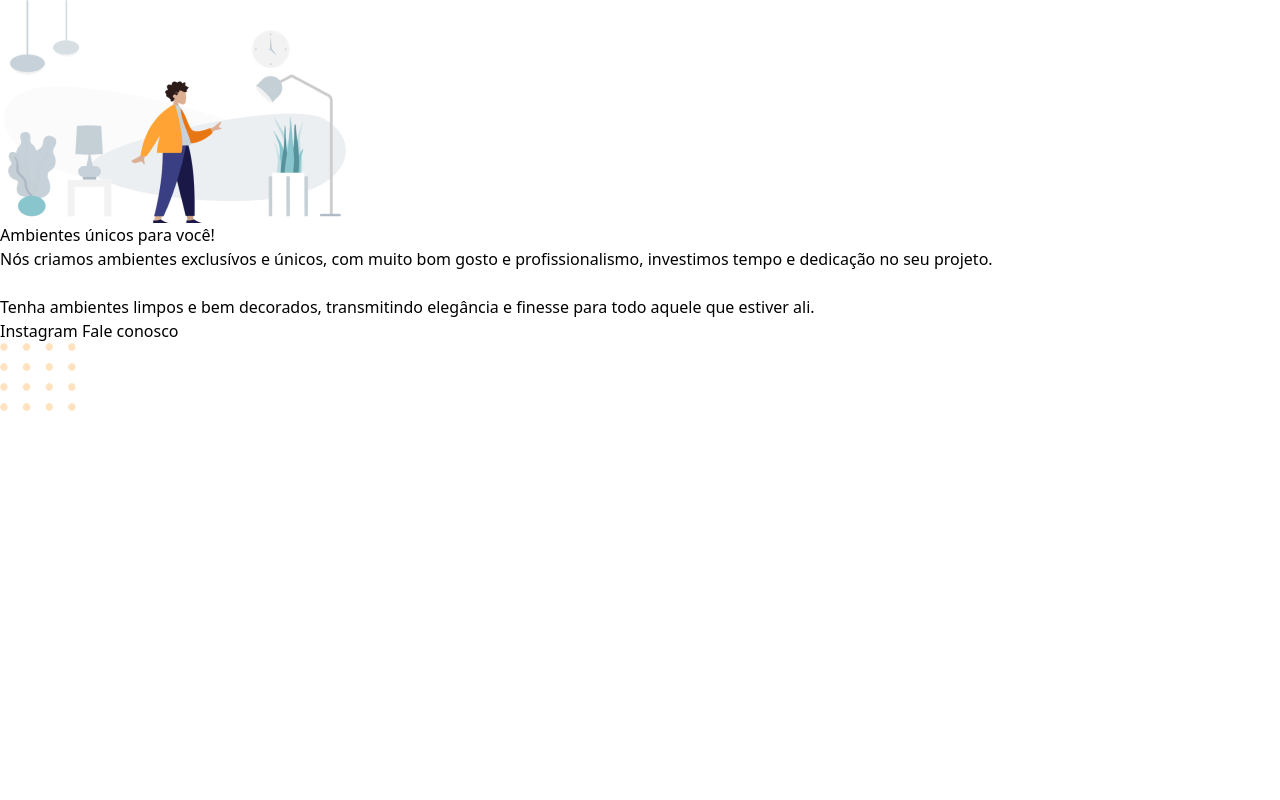
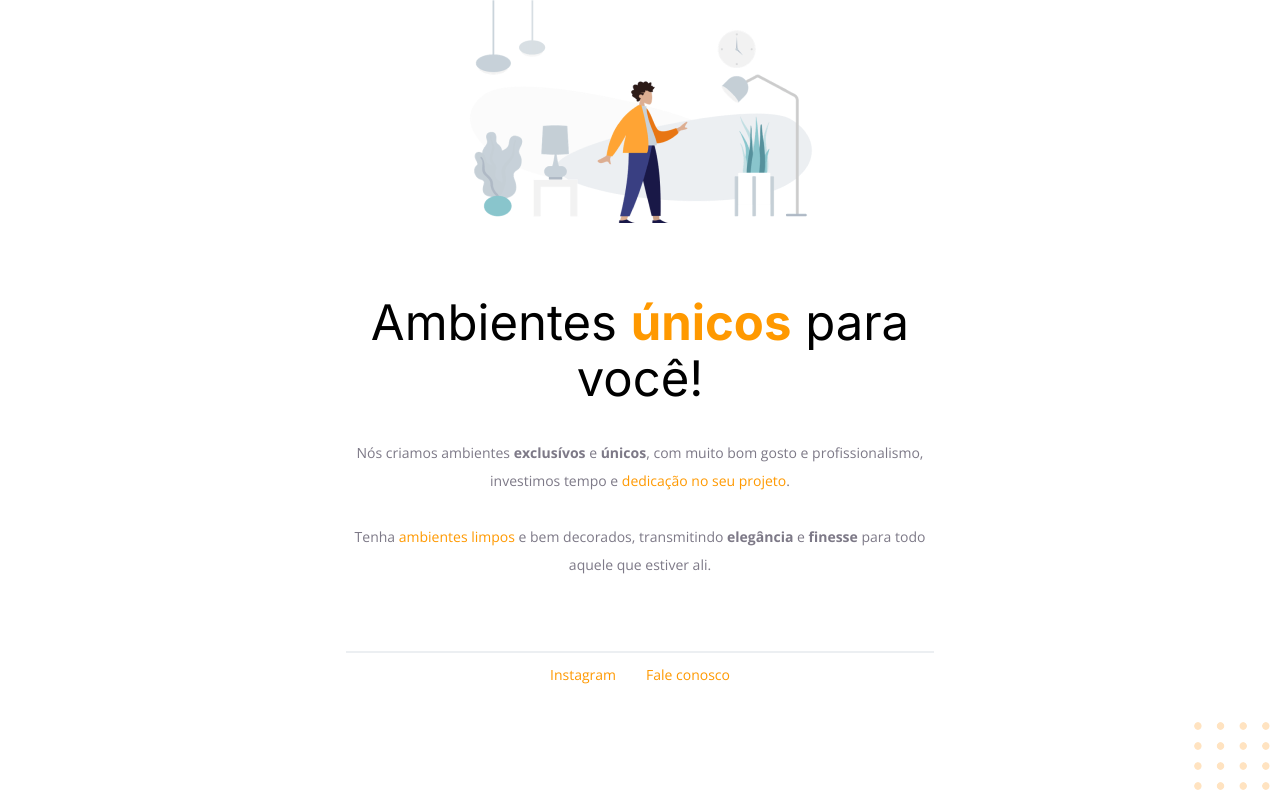
Before and after one commit to kauankarvalho/Moveis-Customizados, a website: page index.html in a window 1280 px wide. Drawn offline with nearby package versions, Linux system fonts and the light colour scheme.

Commit message:
fead: add style with Tailwind CSS and add hover effects to links

```diff
--- a/index.html
+++ b/index.html
@@ -1,5 +1,5 @@
 <!DOCTYPE html>
-<html lang="pt-br">
+<html lang="pt-br" class="text-[62.5%]">
   <head>
     <meta charset="UTF-8" />
     <meta http-equiv="X-UA-Compatible" content="IE=edge" />
@@ -18,31 +18,48 @@
     <title>Móveis customizados</title>
   </head>
 
-  <body>
-    <main>
+  <body class="h-screen">
+    <main class="flex flex-col items-center">
       <img
+        class="w-[34.8rem] mb-[7.2rem]"
         src="./src/assets/image.png"
         alt="Desenho de uma pessoa vestindo uma camisa amarela em uma sala com Móveis"
       />
-      <h1>Ambientes únicos para você!</h1>
-      <p>
-        Nós criamos ambientes exclusívos e únicos, com muito bom gosto e profissionalismo, investimos tempo e dedicação
-        no seu projeto.
-        <br />
-        <br />
-        Tenha ambientes limpos e bem decorados, transmitindo elegância e finesse para todo aquele que estiver ali.
-      </p>
+
+      <section class="text-center w-[59.2rem]">
+        <h1 class="font-inter text-[4.9rem]/[5.6rem] font-normal mb-[3.2rem]">
+          Ambientes <strong class="font-bold text-[#FF9900]">únicos</strong> para você!
+        </h1>
+
+        <p class="font-open_sans font-normal text-[1.4rem]/[2.8rem] text-[#7D7987]">
+          Nós criamos ambientes <strong>exclusívos</strong> e <strong>únicos</strong>, com muito bom gosto e
+          profissionalismo, investimos tempo e <span class="text-[#FF9900]">dedicação no seu projeto</span>.
+
+          <br />
+          <br />
+
+          Tenha <span class="text-[#FF9900]">ambientes limpos</span> e bem decorados, transmitindo
+          <strong>elegância</strong> e <strong>finesse</strong> para todo aquele que estiver ali.
+        </p>
+      </section>
     </main>
 
-    <footer>
-      <div id="line"></div>
-      <a href="#" target="_blank">Instagram</a>
-      <a href="#">Fale conosco</a>
+    <footer class="flex flex-col items-center gap-[.8rem] mt-[7.2rem]">
+      <div id="line" class="border-[1px] border-solid border-[#ECEFF2] w-[58.8rem]"></div>
+
+      <div id="links" class="flex gap-[3rem] font-open_sans text-[1.4rem]/[2.8rem] text-[#FF9900]">
+        <a href="#" target="_blank" class="hover:underline hover:opacity-60 transition-opacity duration-300">
+          Instagram
+        </a>
+        <a href="#" target="_blank" class="hover:underline hover:opacity-60 transition-opacity duration-300">
+          Fale conosco
+        </a>
+      </div>
     </footer>
 
     <aside>
       <img
-        id="balls"
+        class="absolute bottom-0 right-0"
         src="./src/assets/balls-decoration.svg"
         alt="Bolinhas alaranjadas no canto inferior direito da tela"
       />
--- a/tailwind.config.js
+++ b/tailwind.config.js
@@ -1,6 +1,11 @@
 /** @type {import('tailwindcss').Config} */
 module.exports = {
   content: ["./index.html"],
-  theme: {},
+  theme: {
+    fontFamily: {
+      inter: ["Inter", "sans-serif"],
+      open_sans: ["Open Sans", "sans-serif"],
+    },
+  },
   plugins: [],
 }
```
Also changed, not shown: dist/style.css.
